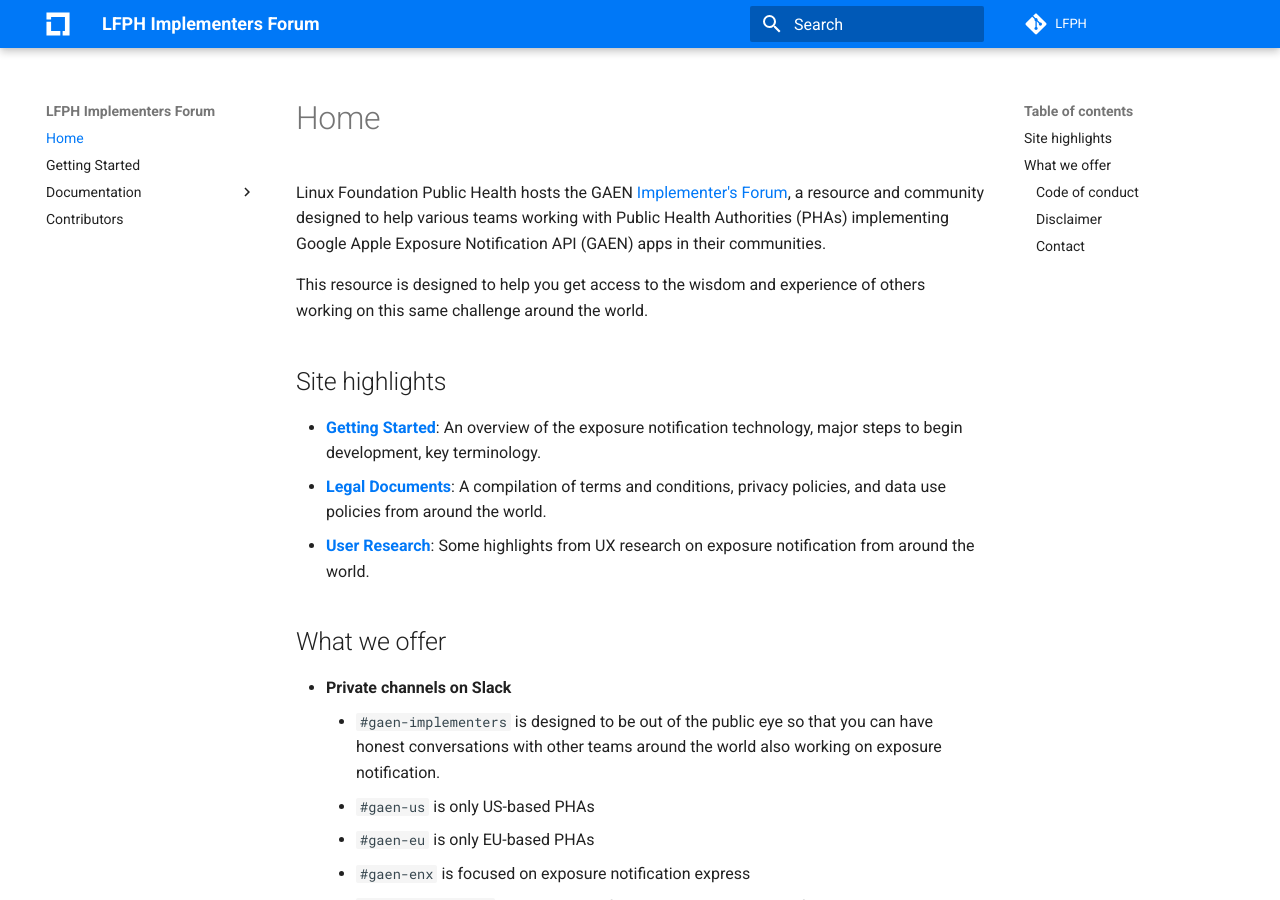
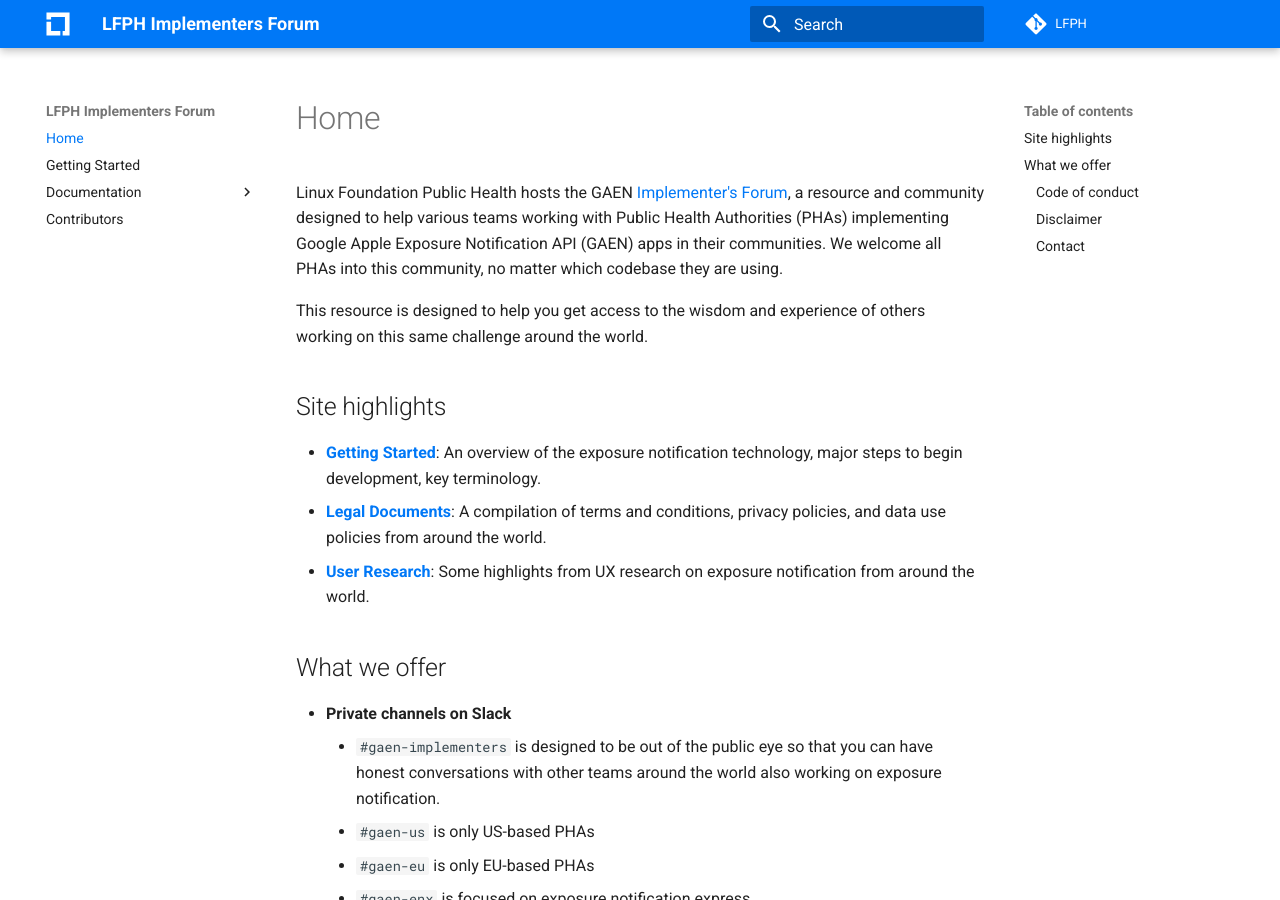
Before and after one commit to lfph/implementers-forum, an MkDocs documentation site: the page built from docs/index.md, in a window 1280 px wide and 900 px high. Built offline with MkDocs 1.6.1 and Material for MkDocs 9.7.7, drawn with Linux system fonts in a browser that asks for light colours; comment, search, counter and statistics services are not loaded.

Commit message:
Update index.md

```diff
--- a/docs/index.md
+++ b/docs/index.md
@@ -1,5 +1,5 @@
 # Home
-Linux Foundation Public Health hosts the GAEN [Implementer's Forum](https://www.lfph.io/community/implementers-forum/), a resource and community designed to help various teams working with Public Health Authorities (PHAs) implementing Google Apple Exposure Notification API (GAEN) apps in their communities.
+Linux Foundation Public Health hosts the GAEN [Implementer's Forum](https://www.lfph.io/community/implementers-forum/), a resource and community designed to help various teams working with Public Health Authorities (PHAs) implementing Google Apple Exposure Notification API (GAEN) apps in their communities. We welcome all PHAs into this community, no matter which codebase they are using.
 
 This resource is designed to help you get access to the wisdom and experience of others working on this same challenge around the world.
 
```
